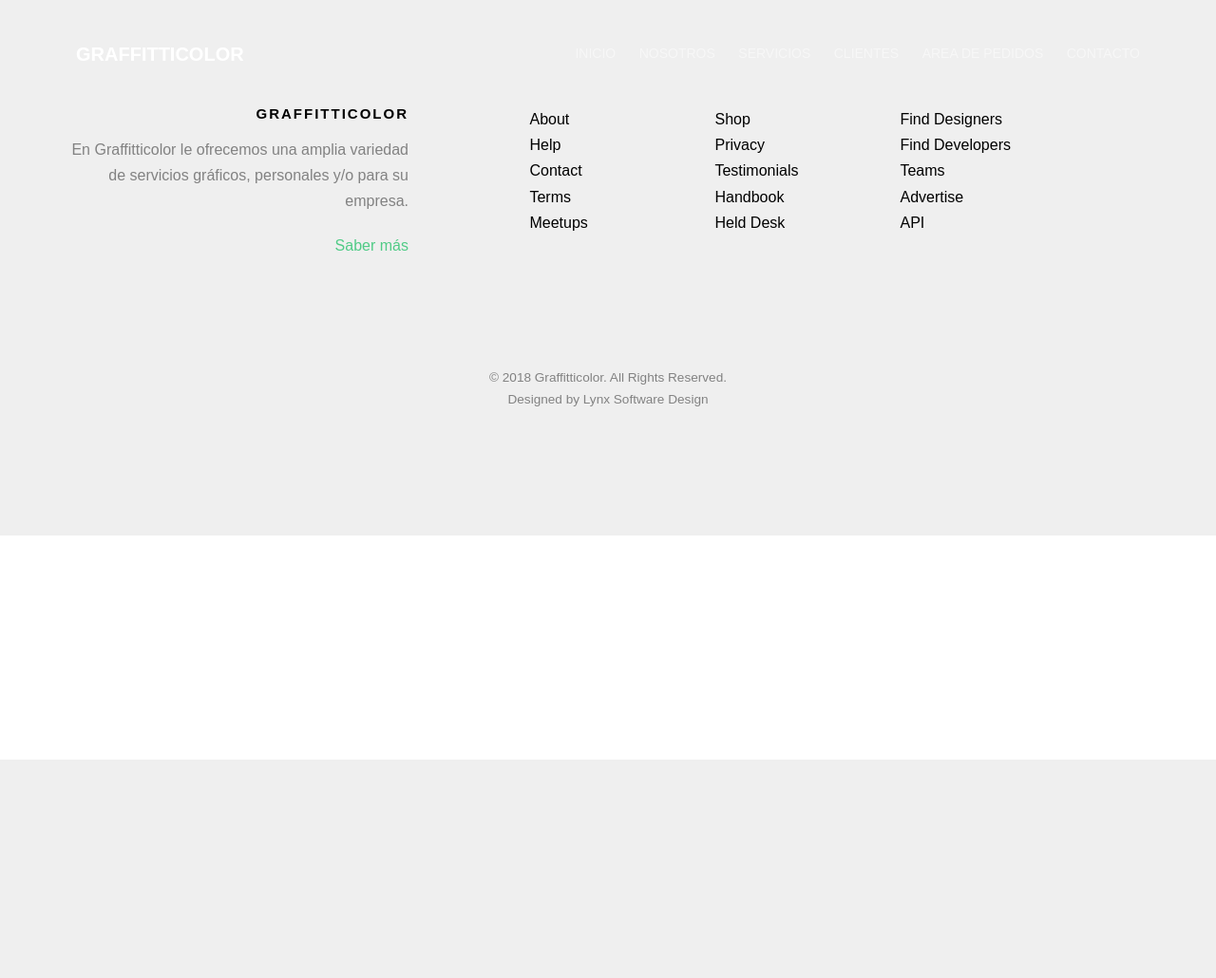
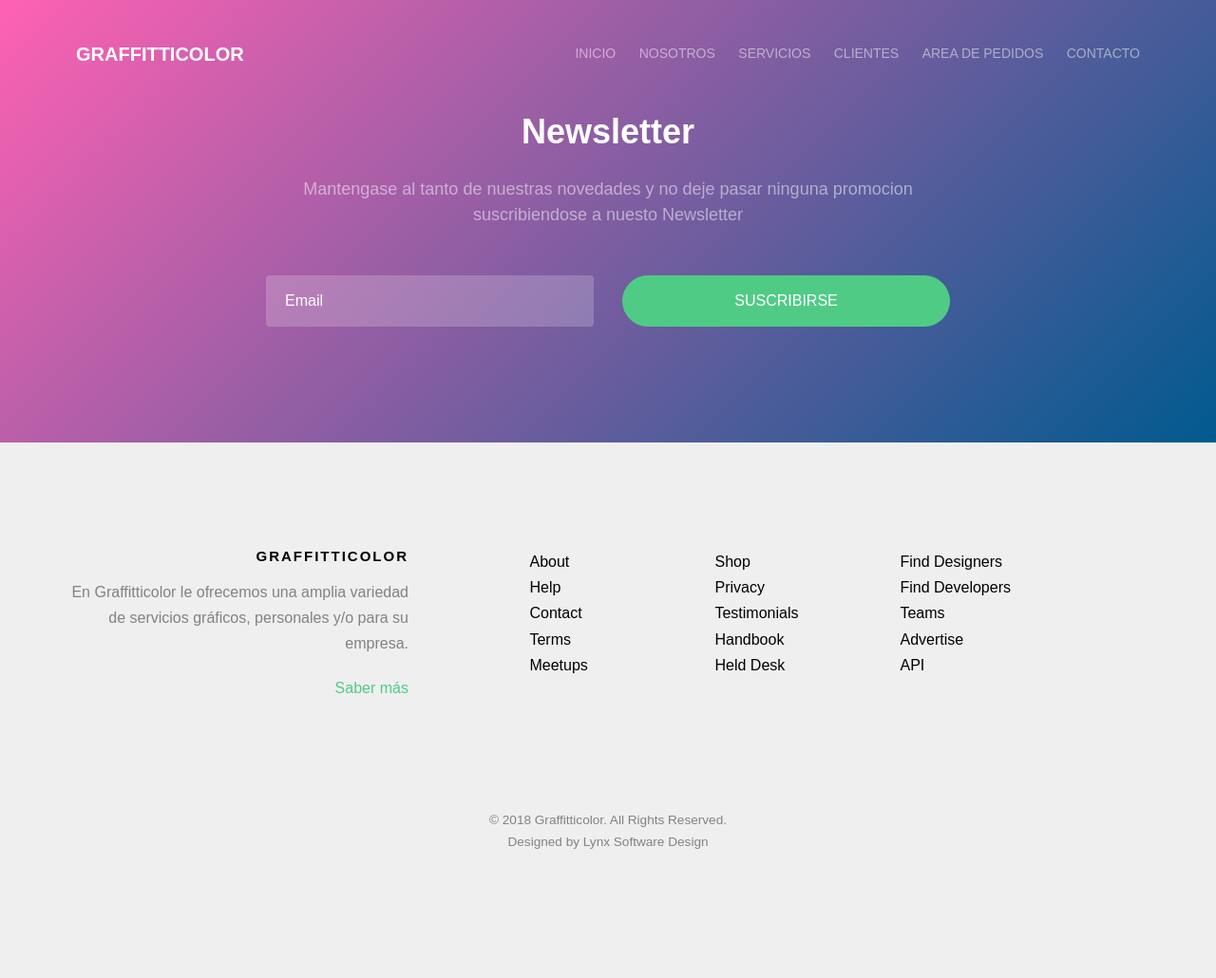
Before and after one commit to LynxSoftwareDesign/PapilioLynx, a Django app: page /clientes in a window 1280 px wide. Shown: the whole page at 95% size. Before the commit the page ends 800 px from the top, so only its background shows below. Run offline with Django 3.2, Linux system fonts and the light colour scheme; some libraries are stand-ins or nearby versions; some web fonts are replaced.

Commit message:
Se Agrega suscripcion al footer

```diff
--- a/src/templates/site/footer.html
+++ b/src/templates/site/footer.html
@@ -1,3 +1,29 @@
+<div id="fh5co-started">
+		<div class="container">
+			<div class="row animate-box">
+				<div class="col-md-8 col-md-offset-2 text-center fh5co-heading">
+					<h2>Newsletter</h2>
+					<p>Mantengase al tanto de nuestras novedades y no deje pasar ninguna promocion suscribiendose a nuesto Newsletter </p>
+				</div>
+			</div>
+			<div class="row animate-box">
+				<div class="col-md-8 col-md-offset-2">
+					<form class="form-inline">
+						<div class="col-md-6 col-sm-6">
+							<div class="form-group">
+								<label for="email" class="sr-only">Email</label>
+								<input type="email" class="form-control" id="email" placeholder="Email">
+							</div>
+						</div>
+						<div class="col-md-6 col-sm-6">
+							<button type="submit" class="btn btn-default btn-block">Suscribirse</button>
+						</div>
+					</form>
+				</div>
+			</div>
+		</div>
+	</div>
+
 <footer id="fh5co-footer" role="contentinfo">
 		<div class="container">
 			<div class="row row-pb-md">
```
